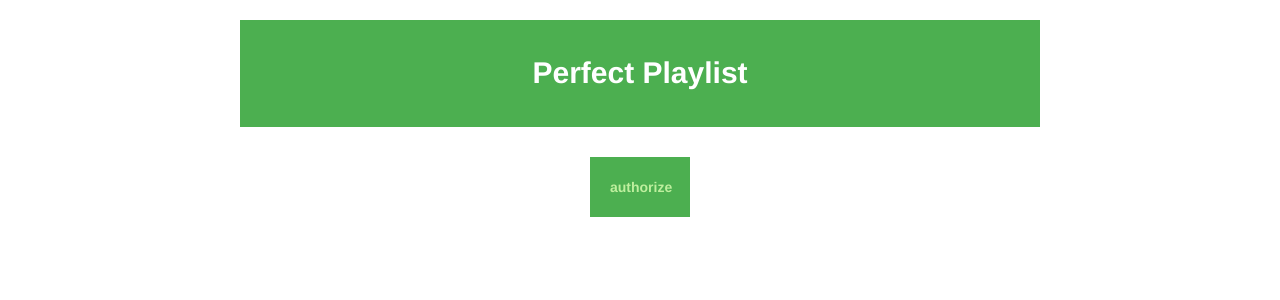
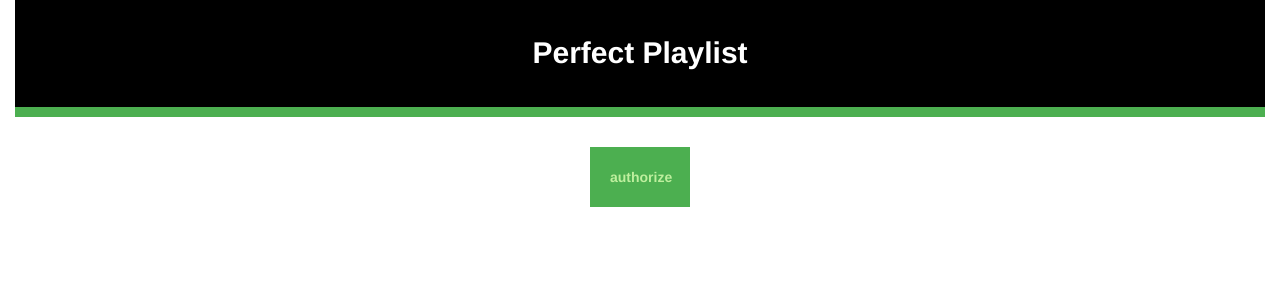
Before and after one commit to omwan/playlist, a Flask app: page / in a window 1280 px wide. Shown: the top 300 px of the page. Run offline with Flask 2, Linux system fonts and the light colour scheme; some libraries are stand-ins or nearby versions.

Commit message:
css changes

```diff
--- a/static/style.css
+++ b/static/style.css
@@ -12,7 +12,6 @@ body {
     background:#4CAF50;
     color:#BEEF9E;
     font-weight:bold;
-
 }
 
 .input-group {
@@ -23,18 +22,19 @@ body {
 }
 
 .header {
-    max-width:800px;
-    margin:20px auto;
+    max-width:100%;
+    margin:0px auto 20px auto;
     width:100%;
-    background:#4CAF50;
+    background:#000;
     color:#fff;
     text-align:center;
     font-weight:bold;
     padding: 32px;
     font-size: 30px;
+    border-bottom:10px solid #4CAF50;
 }
 
-.options {
+.playlists {
     margin:15px auto;
     width:50%;
     max-width:500px;
```
Also changed, not shown: static/script.js (added), templates/index3.html (added), templates/index4.html (added), templates/main.html (deleted).
